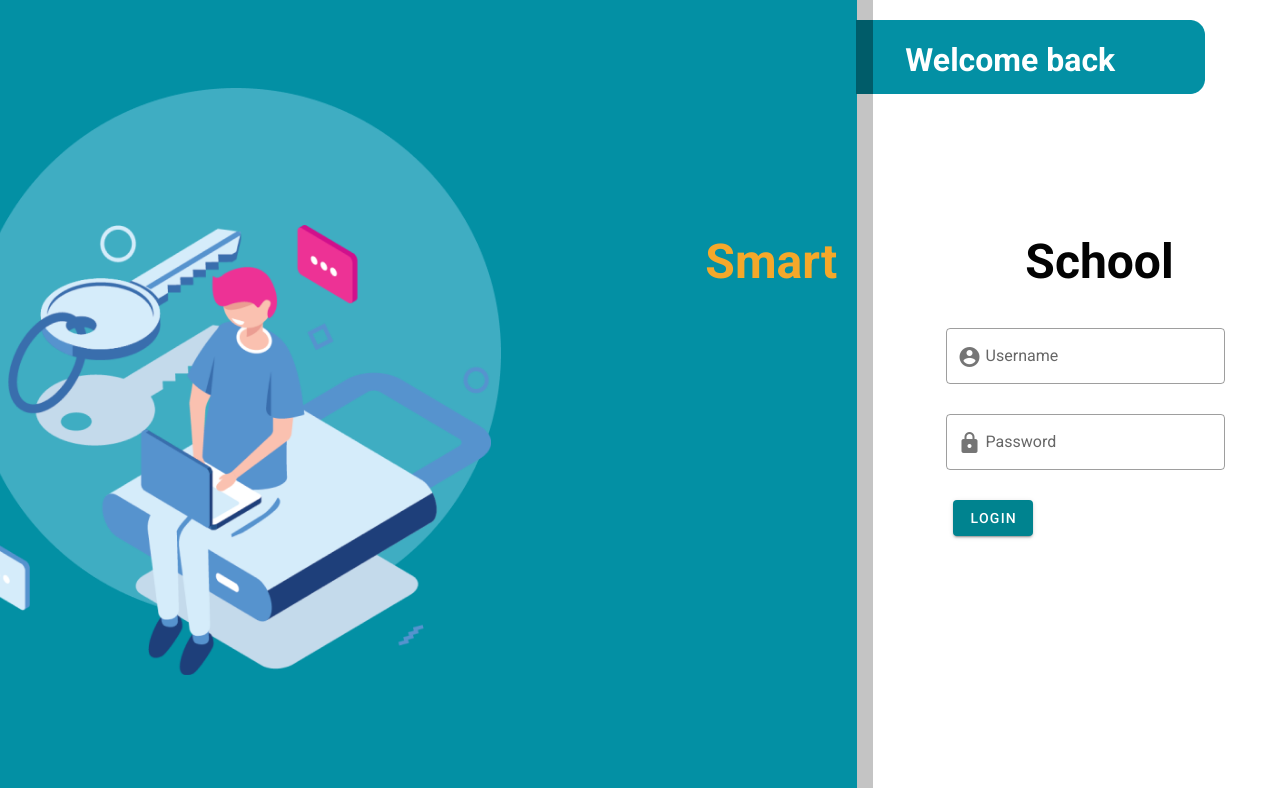
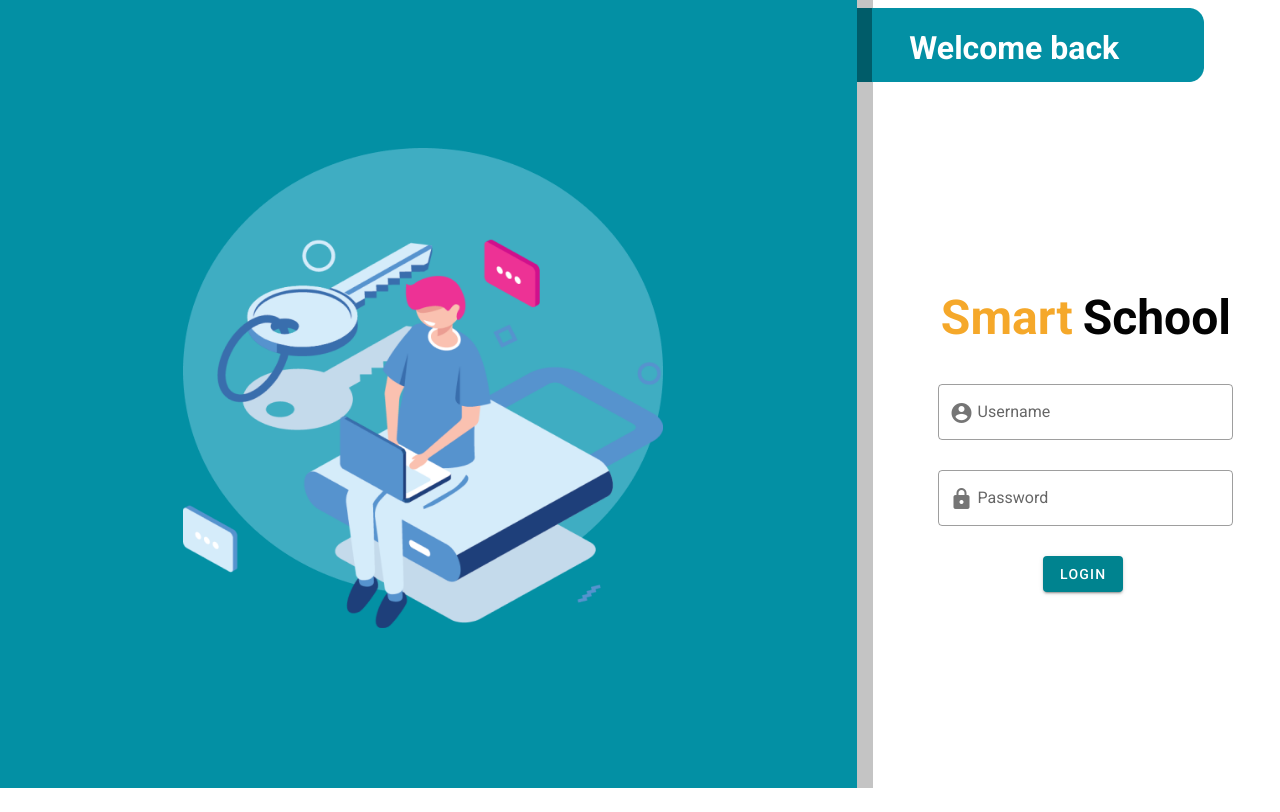
Before and after one commit to Smart-School-project/Smart_school, a Vue app: page / in a window 1280 px wide. Shown: the top 812 px of the page. Built offline with nearby package versions, Linux system fonts and the light colour scheme.

Commit message:
update ui login

```diff
--- a/src/router/index.js
+++ b/src/router/index.js
@@ -1,7 +1,6 @@
 import Vue from 'vue'
 import VueRouter from 'vue-router'
 import Home from '../views/Home.vue'
-import About from '../views/About.vue'
 import index  from '../layout/index.vue'
 
 Vue.use(VueRouter)
@@ -11,11 +10,6 @@ const routes = [
     path: '/',
     name: 'Home',
     component: Home
-  },
-  {
-    path: '/about',
-    name: 'About',
-    component: About
   },
   {
     path: '/index',
--- a/src/views/Home.vue
+++ b/src/views/Home.vue
@@ -7,17 +7,27 @@
         lg8
         v-if="$vuetify.breakpoint.mdAndUp"
         class="background-flex1"
+        style="text-align:center;"
       >
         <img class="Ellipse" src="../assets/login/Ellipse.png" />
-        <img class="user-blue" src="../assets/login/user-blue.png" />
       </v-flex>
       <v-flex xs12 md4 xl4 lg4 class="background-flex2">
-        <img class="book" src="../assets/login/1.png" />
-        <img class="tab" src="../assets/login/2.png" />
-        <h2 class="tab-text">Welcome back</h2>
-        <v-layout row>
+        <v-layout row wrap>
           <v-flex xs12 md12 xl12 lg12>
-            <h2 class="text1">Smart</h2>
+            <img class="tab" src="../assets/login/2.png" />
+            <h2 class="tab-text">Welcome back</h2>
+          </v-flex>
+        </v-layout>
+        <v-layout
+          row
+          wrap
+          justify-center
+          align-center
+        >
+          <v-flex xs6 md6 xl6 lg6 style="text-align:right;">
+            <h2 class="text1 ">Smart</h2>
+          </v-flex>
+          <v-flex xs6 md6 xl6 lg6>
             <h2 class="text2">School</h2>
           </v-flex>
         </v-layout>
@@ -35,9 +45,11 @@
             ></v-text-field>
           </v-flex>
         </v-layout>
-        <v-layout row>
-          <v-flex xs8 md8 xl8 lg8 class="login">
-            <v-btn color="cyan darken-3" class="white--text" @click="fnLogin"> Login </v-btn>
+        <v-layout row justify-center align-center>
+          <v-flex xs12 md12 xl12 lg12 class="login">
+            <v-btn color="cyan darken-3" class="white--text" @click="fnLogin">
+              Login
+            </v-btn>
           </v-flex>
         </v-layout>
       </v-flex>
@@ -51,9 +63,9 @@ export default {
   components: {},
   methods: {
     fnLogin() {
-      this.$router.push("/index")
-    }
-  }
+      this.$router.push("/index");
+    },
+  },
 };
 </script>
 
@@ -62,35 +74,30 @@ export default {
   background-color: #0390a4;
   width: 100vw;
   height: 100vh;
+  position: relative;
 }
 .Ellipse {
-  width: 530px;
-  height: 530px;
-  margin-top: 100px;
-  margin-left: -17px;
+  /* position: absolute; */
+  width: 30rem;
+  height: 30rem;
+  margin-top: 10rem;
+  /* z-index: 2; */
+  /* margin-left: -17px; */
 }
-.user-blue {
-  width: 520px;
-  height: 450px;
-  margin-top: -400px;
-  margin-left: -17px;
-}
+
 .background-flex2 {
   background-color: #ffffff;
   width: 100vw;
   height: 100vh;
+  border-left: 1rem solid #C4C4C4;;
 }
-.book {
-  width: 1rem;
-  height: 100%;
-  float: left;
-}
+
 .tab {
   width: 349px;
   height: 74px;
   float: left;
   margin-top: 2rem;
-  margin-left: -17px;
+  margin-left: -6px;
   z-index: 1;
 }
 .tab-text {
@@ -104,21 +111,19 @@ export default {
 .text1 {
   color: #f5a82a;
   font-size: 3rem;
-  margin-top: 250px;
-  margin-left: -500px;
+  margin-top: 200px;
+   margin-right: 10px;
 }
 .text2 {
   color: #030303;
   font-size: 3rem;
-  margin-top: -72px;
-  margin-left: -180px;
+  margin-top: 200px;
 }
 .input {
   margin-left: 5px;
   margin-top: 30px;
 }
 .login {
-  margin-left: 80px;
-
+  text-align:center;
 }
 </style>
```
Also changed, not shown: src/assets/login/Ellipse.png, src/assets/login/user-blue.png (deleted).
